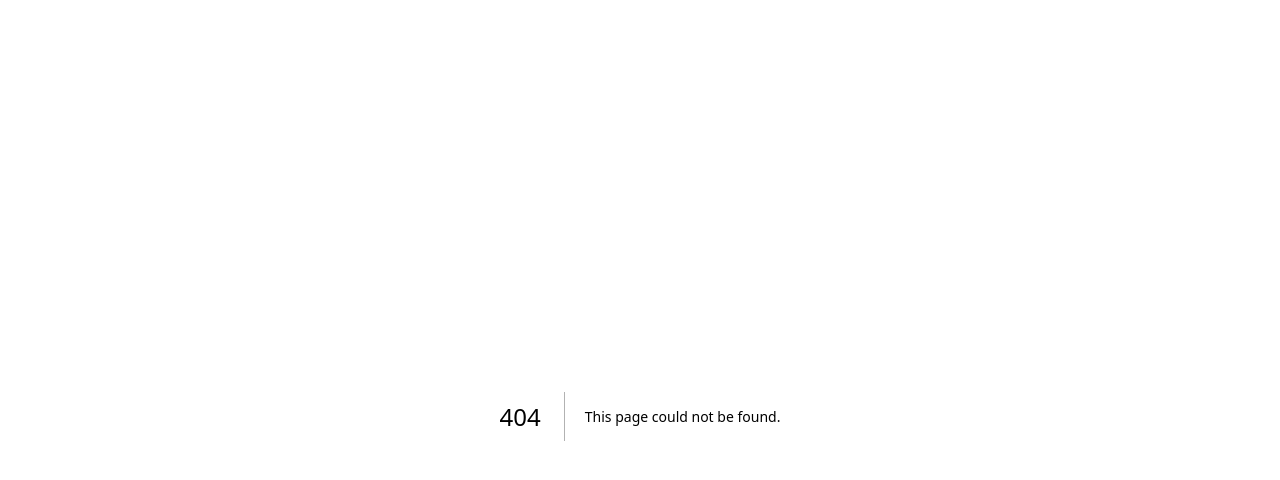
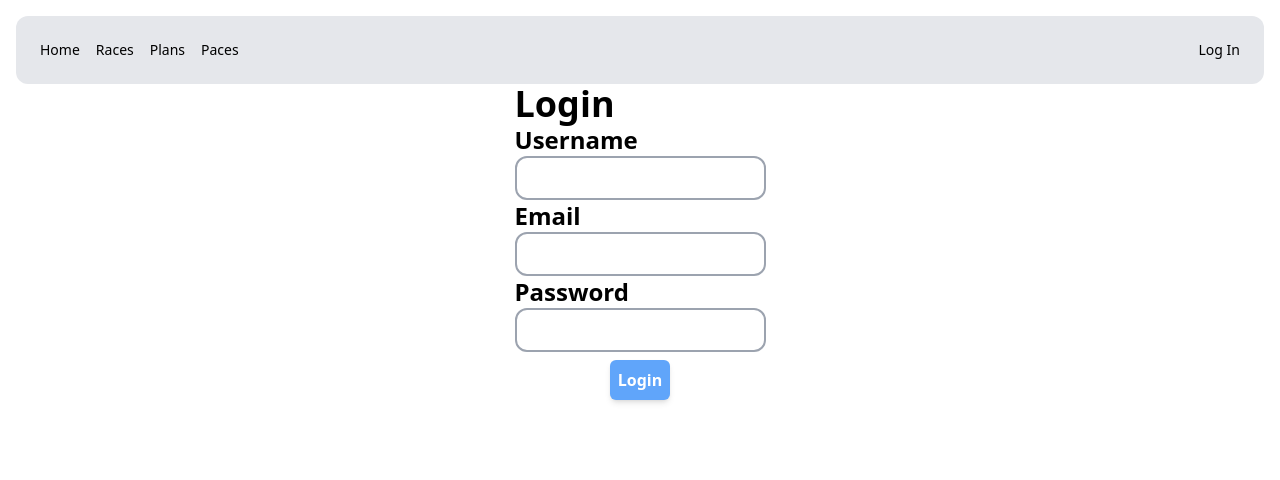
Before and after one commit to Serh1/training-running-plan, a Next.js app: page /login in a window 1280 px wide. Before the commit this address had no page. Shown: the top 480 px of the page. Built offline with nearby package versions, Linux system fonts and the light colour scheme.

Commit message:
Add login page

```diff
--- /dev/null
+++ b/app/login/page.tsx
@@ -0,0 +1,69 @@
+import React from "react";
+import Navbar from "../components/Navbar";
+import { prisma } from "../db";
+import { redirect } from "next/navigation";
+
+async function createUser(data: FormData) {
+  "use server";
+
+  const username = data.get("username")?.valueOf();
+  if (typeof username !== "string" && username?.length === 0) {
+    throw new Error("Username is required");
+  }
+
+  const email = data.get("email")?.valueOf();
+  if (typeof email !== "string" && email?.length === 0) {
+    throw new Error("Email is required");
+  }
+
+  const password = data.get("password")?.valueOf();
+  if (typeof password !== "string" && password?.length === 0) {
+    throw new Error("Password is required");
+  }
+
+  await prisma.user.create({
+    data: {
+      name: username,
+      email: email,
+      password: password,
+    },
+  });
+
+  redirect("/plans");
+}
+
+export default function Page() {
+  return (
+    <>
+      <Navbar />
+      <div className="container flex justify-center items-center">
+        <form action={createUser}>
+          <div className="text-4xl font-bold">Login</div>
+          <div className="text-2xl font-bold">Username</div>
+          <input
+            className="border-2 border-gray-400 rounded-xl p-2"
+            type="text"
+            name="username"
+          />
+          <div className="text-2xl font-bold">Email</div>
+          <input
+            className="border-2 border-gray-400 rounded-xl p-2"
+            type="email"
+            name="email"
+          />
+          <div className="text-2xl font-bold">Password</div>
+          <input
+            className="border-2 border-gray-400 rounded-xl p-2"
+            type="password"
+            name="password"
+          />
+          <div className="flex justify-center">
+            <button className="bg-blue-400 text-white p-2 rounded-md shadow-md mt-2 font-bold">
+              Login
+            </button>
+          </div>
+        </form>
+      </div>
+    </>
+  );
+}
```
